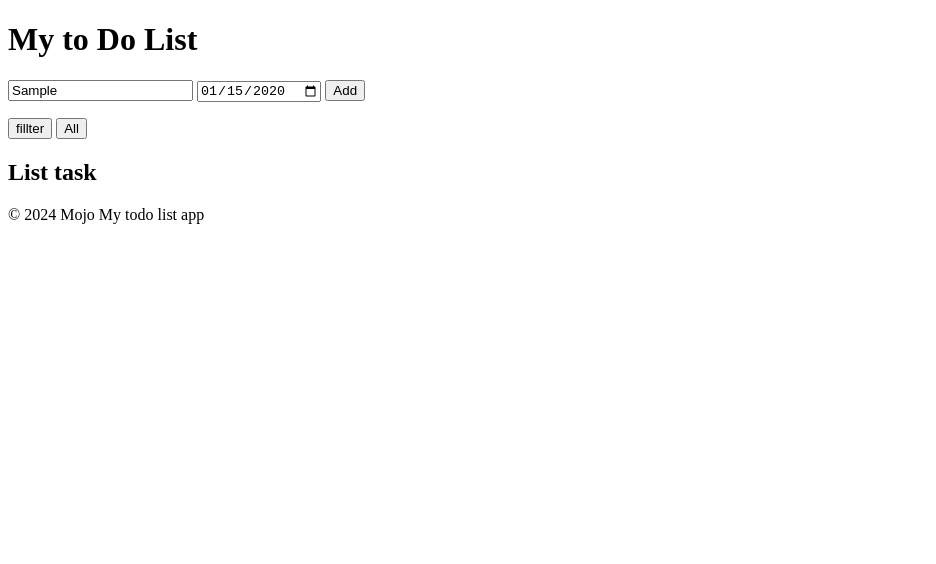
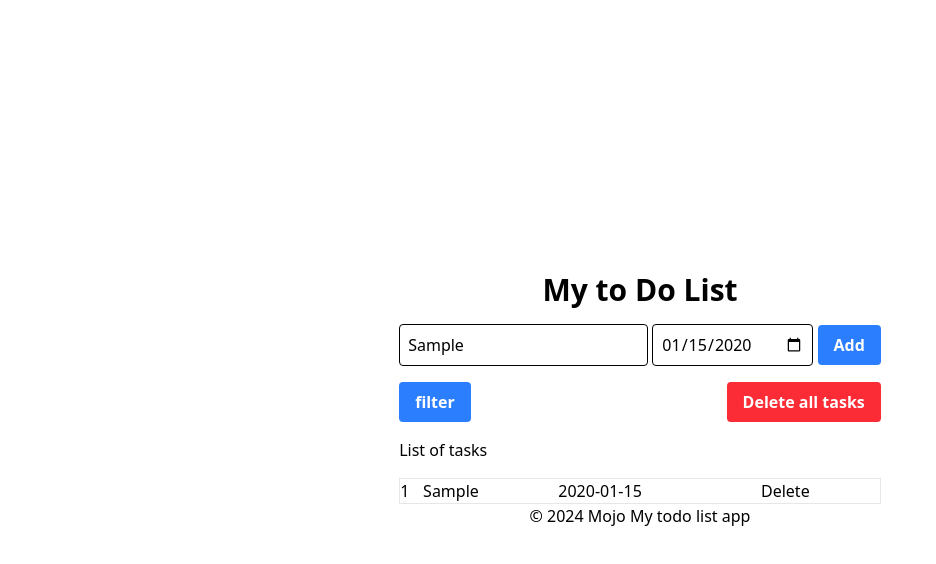
Before and after one commit to Mojows/CodingCamp-13Oct2025-Mojo, a plain HTML site: page index.html in a window 1280 px wide. Both pictures are taken after typing "Sample", "2020-01-15" into the empty fields and a click on the button "Add". Shown: the whole page, without its empty margins (0-936 px from the left). Drawn offline with nearby package versions, Linux system fonts and the light colour scheme.

Commit message:
commit d1f3e2a7f8c9b6e5a4b3c2d1e0f9a8b7c6d5e4f3

```diff
--- a/css/style.css
+++ b/css/style.css
@@ -0,0 +1,6 @@
+body {
+
+    justify-items: center;
+    height: 100vh;
+    align-content: center;
+}
--- a/index.html
+++ b/index.html
@@ -3,40 +3,53 @@
 <head>
     <meta charset="UTF-8">
     <meta name="viewport" content="width=device-width, initial-scale=1.0">
-    <title>My to do list - mojo</title>
+    <title>to do list - mojo</title>
     <link rel="stylesheet" href="css/style.css">
+
+    <script src="https://cdn.jsdelivr.net/npm/@tailwindcss/browser@4"></script>
+
 </head>
 <body>
 
    <header>
-
-    <h1>My to Do List</h1>
+    <h1 class="text-3xl font-bold">My to Do List</h1>
    </header>
 
 
    <main>
-    <secction class="todoapp">
-            <input type="text" id="todo-input" placeholder="Add a new task..." required>
-            <input type="date" id="due-date">
-            <button id="add-btn">Add</button>
-        <ul id="todo-list"></ul>
-
-    </secction>
+    <section class="todo-app my-4">
+            <input type="text" class="border rounded p-2" id="todo-input" placeholder="Add a new task...">
+            <input type="date" class="border rounded p-2" id="due-date" placeholder="Select due date..." >
+            <button id="add-btn" class="bg-blue-500 hover:bg-blue-700 text-white font-bold py-2 px-4 rounded" onclick="addtask()">Add</button>
+    </section>
+    <section class="flex justify-between my-4">
+        <button id="filter-btn" class="bg-blue-500 hover:bg-blue-700 text-white font-bold py-2 px-4 rounded">filter</button>
+        <button id="delete-all-btn" class="bg-red-500 hover:bg-red-700 text-white font-bold py-2 px-4 rounded" onclick="deleteAllTasks()">Delete all tasks</button>
+    </section>
 
     <section>
-        <button id="fillter-btn">fillter</button>
-        <button id="fillter-all" class="filter-btn">All</button>
-    </section>
-    <section>
-        <h2>List task</h2>
-        <ul id="task-list"></ul>
+        <h2 class="my-4">List of tasks</h2>
+        <table id="task-list" class="min-w-full border-collapse border border-gray-200">
+            <thead>
+                <tr>
+                    <th class="border border-gray-200 rounded">No</th>
+                    <th class="border border-gray-200 rounded">Task</th>
+                    <th class="border border-gray-200 rounded">Due Date</th>
+                </tr>
+            </thead>
+            <tbody>
+                <tr>
+                    <td colspan="3" class="text-center">No task added yet</td>
+                </tr>
+            </tbody>
+        </table>
     </section>
    </main>
 
 
 
    <footer>
-    <p>&copy; 2024 Mojo My todo list app</p>
+    <p class="text-center">&copy; 2024 Mojo My todo list app</p>
    </footer>
 
     <script src="js/script.js"></script>
--- a/js/script.js
+++ b/js/script.js
@@ -1,9 +1,55 @@
 
+let tasksDB = [];
 
-function addtask(){ }
+function addtask() {
+    const taskinput = document.getElementById("todo-input");
+    const taskdate = document.getElementById("due-date");
 
-function deletetask(){ }
+    console.log(taskinput.value);
+    console.log(taskdate.value);
 
-function filtertask(){ }
+    if (validateinput(taskinput.value, taskdate.value )) {
+        const newtask={
+            task: taskinput.value,
+            date: taskdate.value,
+        }
 
-function validateinput(){ }
+        tasksDB.push(newtask);
+
+        renderTask();
+    }
+}
+
+function renderTask() { const tasklist = document.getElementById("task-list");
+    tasklist.innerHTML = "";
+
+    tasksDB.forEach((task, index)=> {
+        tasklist.innerHTML += `
+        <tr>
+            <td>${index + 1}</td>
+            <td>${task.task}</td>
+            <td>${task.date}</td>
+            <td><button onclick="deletetask(${index})">Delete</button></td>
+        </tr>
+        `;
+    });
+}
+
+function deleteAllTasks(){
+    tasksDB = [];
+    renderTask();
+
+}
+
+function filtertask(){
+    const filterdate = document.getElementById("filter-task").value;
+
+}
+
+function validateinput(task, date){
+    if (task.trim() === "" || date.trim() === "") {
+        alert("Please enter both task and due date.");
+        return false;
+    }
+    return true;
+}
```
